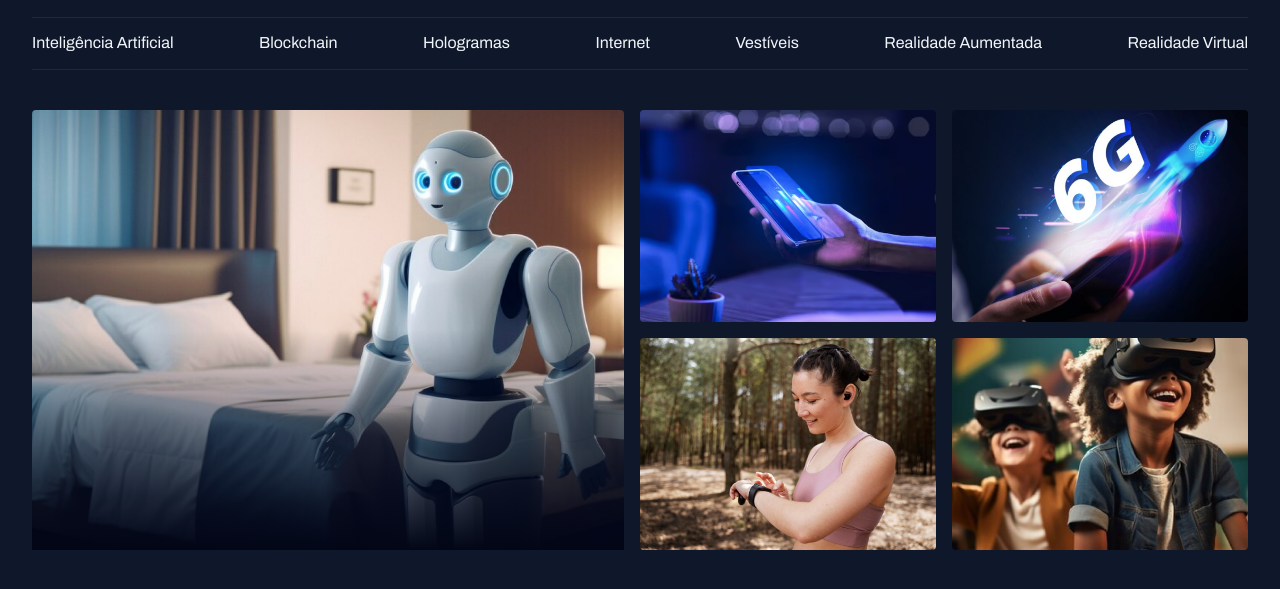
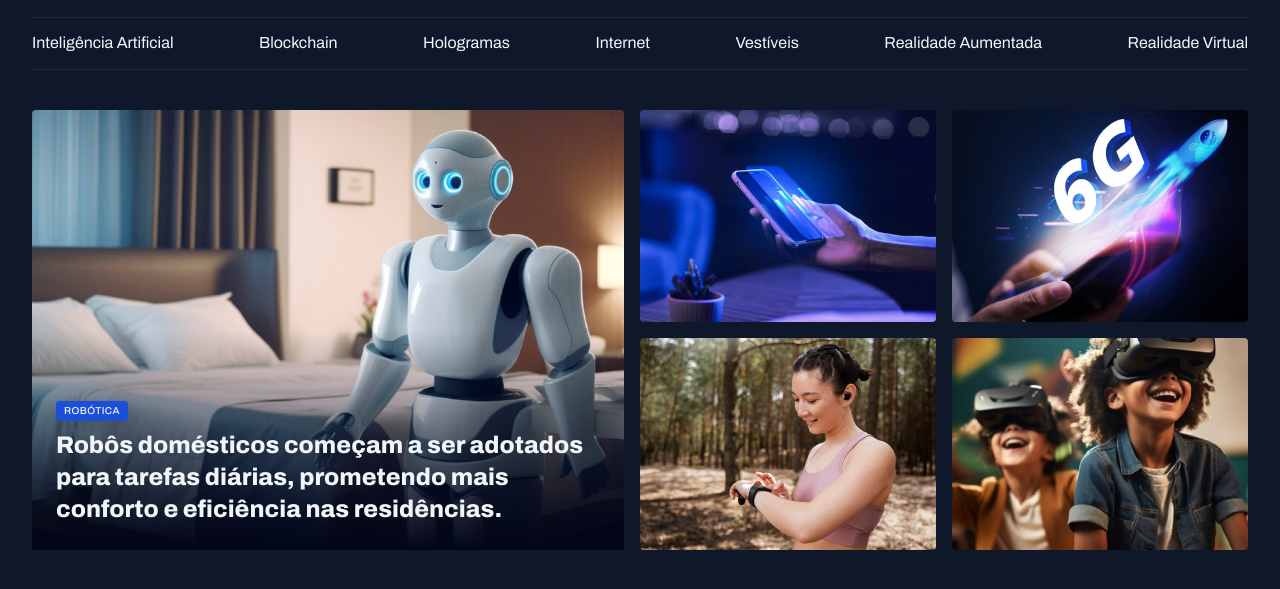
Before and after one commit to sShirou/projeto-portal-de-noticias, a plain HTML site: page index.html in a window 1280 px wide. Shown: the part 45-634 px from the top of the page. Drawn offline with Linux system fonts and the light colour scheme.

Commit message:
ajustando o conteúdo do card

```diff
--- a/index.html
+++ b/index.html
@@ -41,9 +41,16 @@
 
   <main class=" grid container">
     <section id="featured" class="grid grid-flow-col gap-16">
-      <div class="card">
+      <figure class="card">
         <img src="assets/images/Image 01.png" alt="">
-      </div>
+
+        <figcaption>
+          <span class="content-tag">robótica</span>
+          <h2 class="text-2xl">
+            Robôs domésticos começam a ser adotados para tarefas diárias, prometendo mais conforto e eficiência nas residências.
+          </h2>
+        </figcaption>
+      </figure>
 
       <div class="grid grid-cols-2 gap-16">
         <div>
--- a/styles/global.css
+++ b/styles/global.css
@@ -52,3 +52,15 @@ img{
 main{
   margin-top: 40px;
 }
+
+.content-tag {
+  display: inline-block;
+  background-color: var(--brand-color-dark);
+  padding: 4px 8px;
+  border-radius: 4px;
+  font: 500 10px/1.2 var(--font-famaly);
+  text-transform: uppercase;
+  letter-spacing: 0.04em;
+  color: var(--text-color-primary);
+  box-shadow: 0px 4px 16px rgba(2, 6, 23, 0.251);
+}
--- a/styles/sections.css
+++ b/styles/sections.css
@@ -5,11 +5,11 @@
     border-radius: 4px;
   }
 
-  .card{
+  .card {
+    overflow: hidden;
     position: relative;
 
-    overflow: hidden;
-    &::before{
+    &::before {
       content:"";
       position:absolute;
       inset: 0;
@@ -20,4 +20,15 @@
         #020617 100%
       )
     }
+
+    figcaption {
+      position: absolute;
+      bottom: 0;
+
+      padding: 24px;
+
+      h2 {
+        margin-top: 8px;
+      }
+    }
   }
--- a/styles/utility.css
+++ b/styles/utility.css
@@ -13,3 +13,19 @@
 .gap-16 {
   gap: 16px;
 }
+
+.text-2xl {
+  font: var(--h1);
+}
+
+.text-xl {
+  font: var(--h2);
+}
+
+.text-lg {
+  font: var(--h3);
+}
+
+.text-sm {
+  font: var(--text-sm);
+}
```
